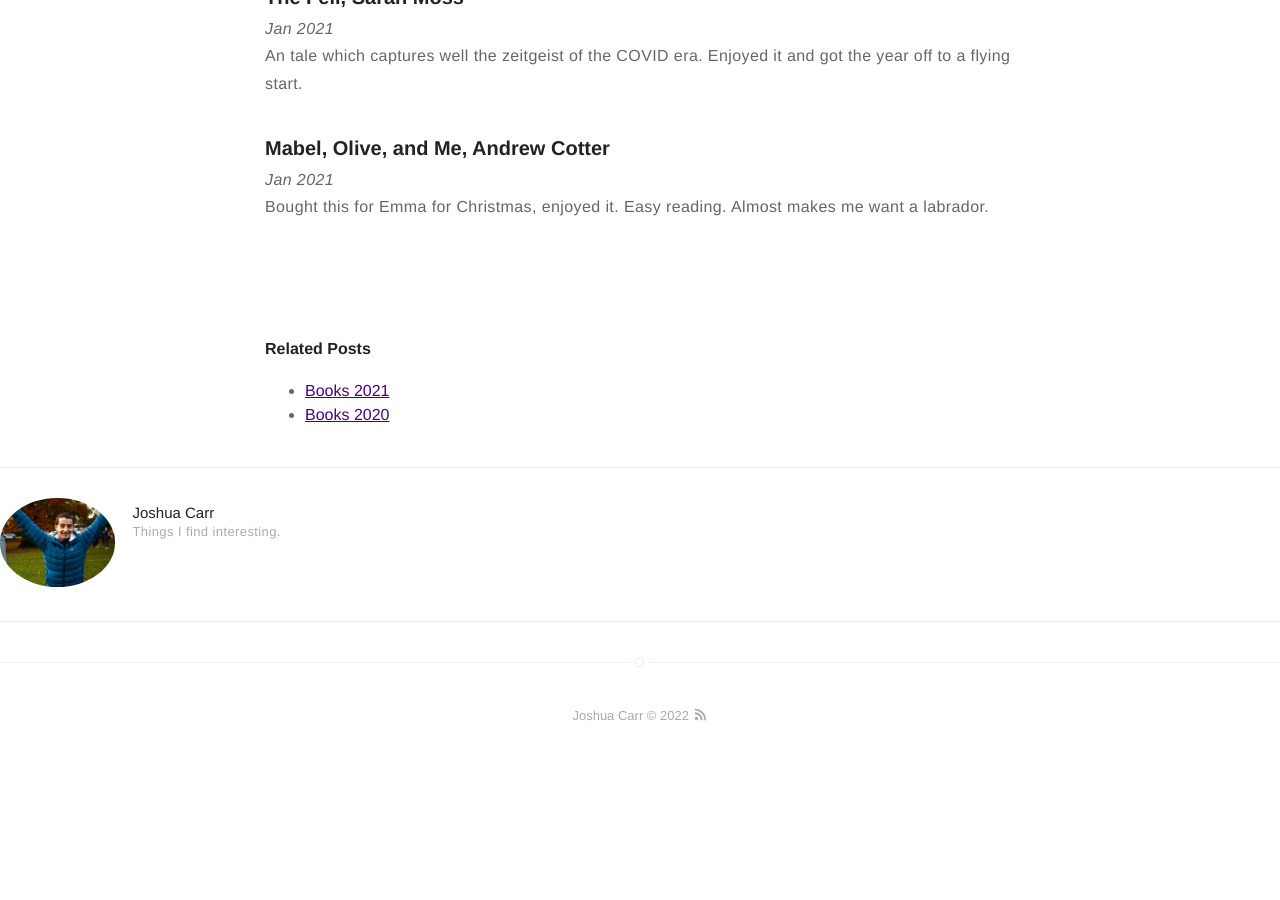
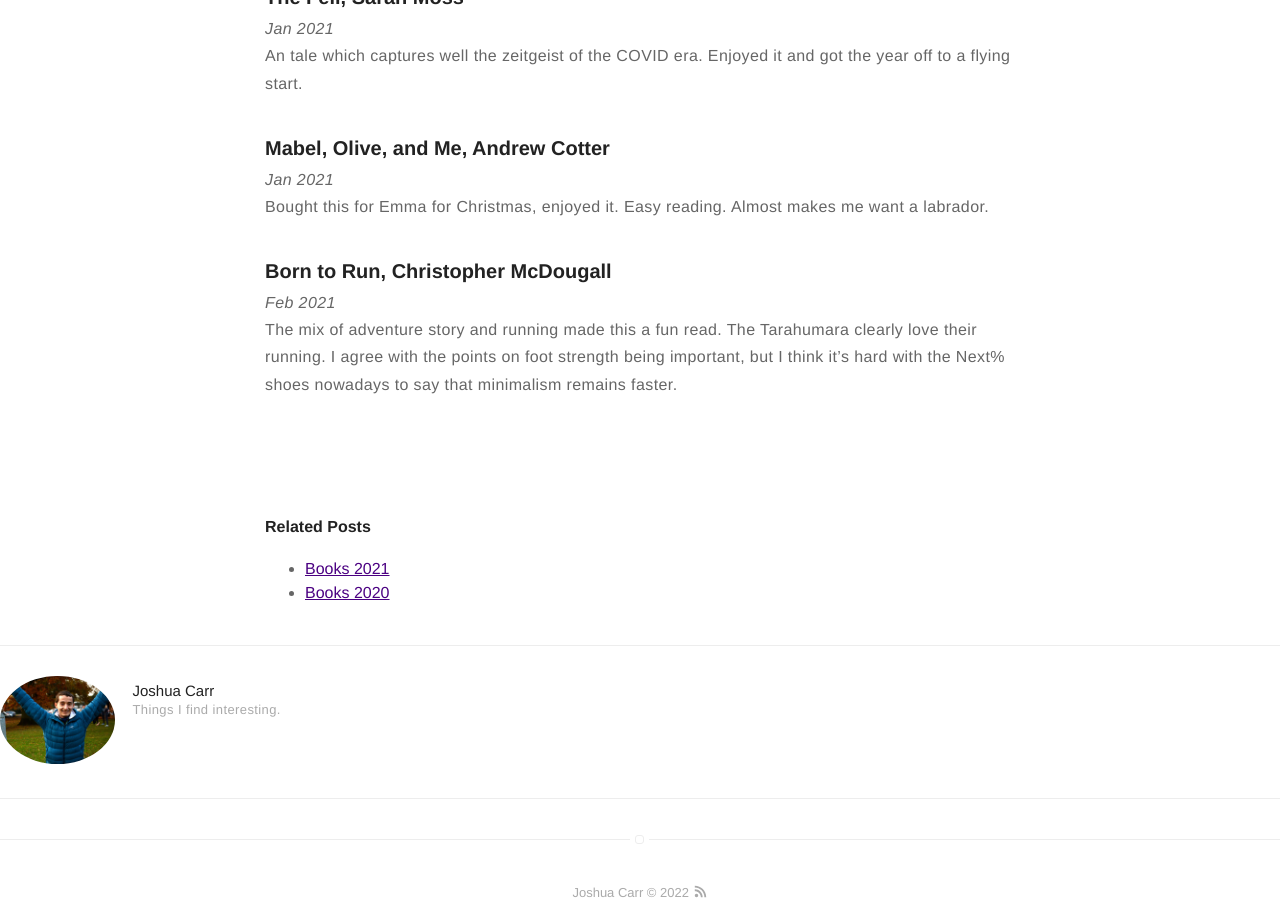
Before and after one commit to jc782/jc782.github.io, a Jekyll site: the page built from _posts/2021-12-29-Books-2022.markdown, in a window 1280 px wide and 900 px high, scrolled down 814 px. Built offline with Jekyll 4.4.1, drawn with Linux system fonts in a browser that asks for light colours; before the commit the page ends 1577 px from its top, so only the background shows below that.

Commit message:
+ Born to run

```diff
--- a/_posts/2021-12-29-Books-2022.markdown
+++ b/_posts/2021-12-29-Books-2022.markdown
@@ -31,3 +31,8 @@ An tale which captures well the zeitgeist of the COVID era. Enjoyed it and got t
 ### Mabel, Olive, and Me, Andrew Cotter
 *Jan 2021*
 Bought this for Emma for Christmas, enjoyed it. Easy reading. Almost makes me want a labrador.
+
+
+### Born to Run, Christopher McDougall
+*Feb 2021*
+The mix of adventure story and running made this a fun read. The Tarahumara clearly love their running. I agree with the points on foot strength being important, but I think it's hard with the Next% shoes nowadays to say that minimalism remains faster.
```
